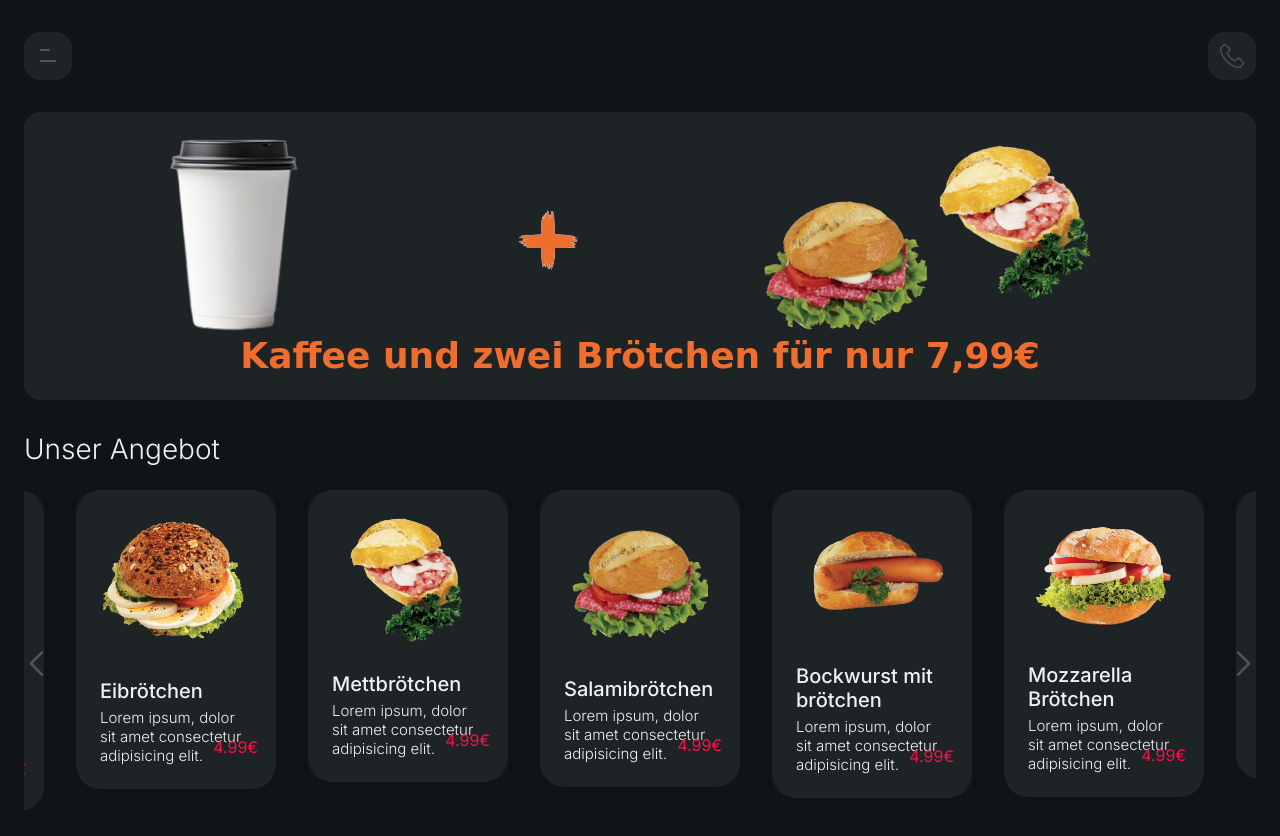
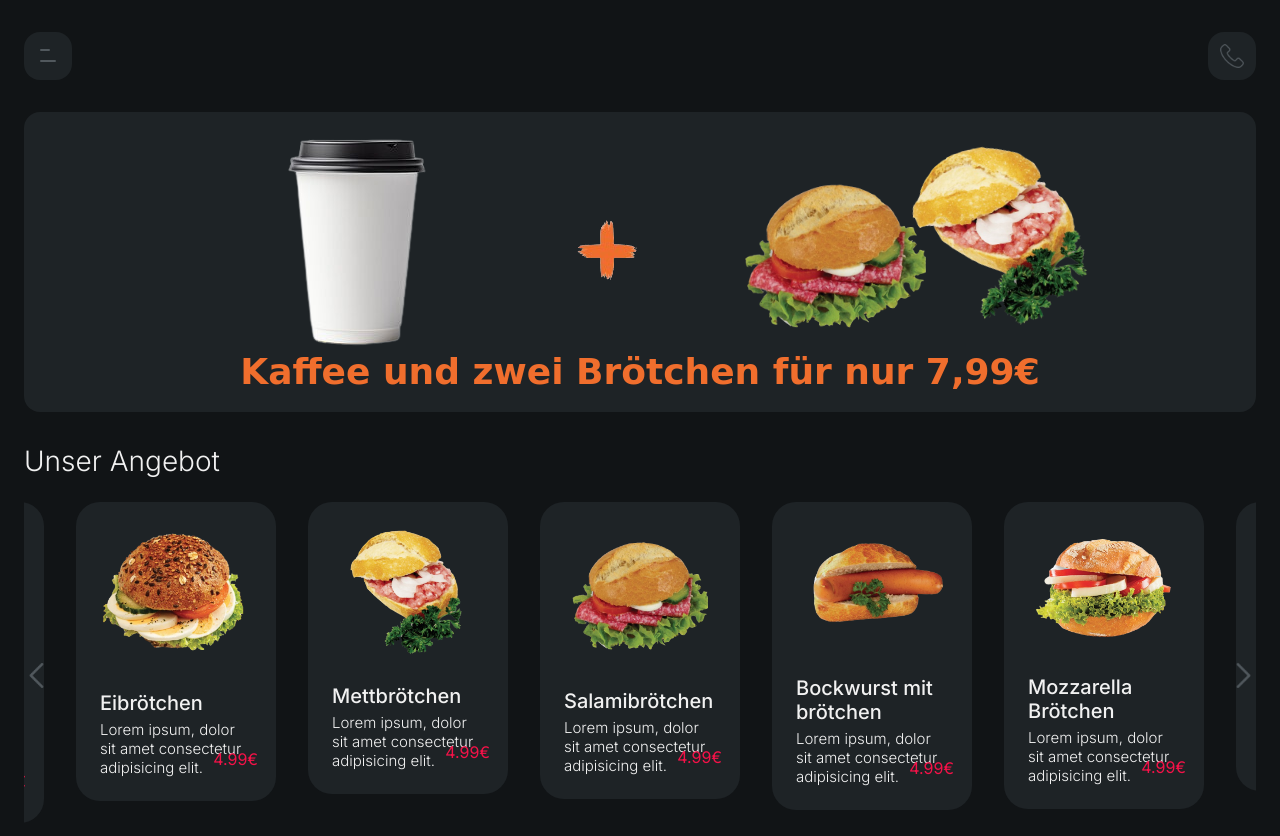
Before and after one commit to AlenaYarmak/german-foodtruck, a website: page src/index.html in a window 1280 px wide. Shown: the top 836 px of the page. Drawn offline with nearby package versions, Linux system fonts and the light colour scheme; files that its build step writes are made by us from their sources; a web font is replaced by a local one.

Commit message:
add @media for min-width 992px

```diff
--- a/src/scss/style.scss
+++ b/src/scss/style.scss
@@ -212,3 +212,30 @@
         text-align: center;
     }
 }
+
+@media (min-width: 992px) {
+    .promotion {
+        height: 300px;
+        &__title {
+            padding-top: 16px;
+        }
+        &__image-first {
+            left: 20%;
+            width: 140px;
+        }
+        &__image-second {
+            right: 10%;
+            width: 220px;
+            transform: rotate(-10deg);
+        }
+        &__image-third {
+            bottom: -5%;
+            right: 25%;
+            width: 200px;
+        }
+        &__image-plus {
+            right:50%;
+            top: 40%;
+        }
+    }
+}
```
